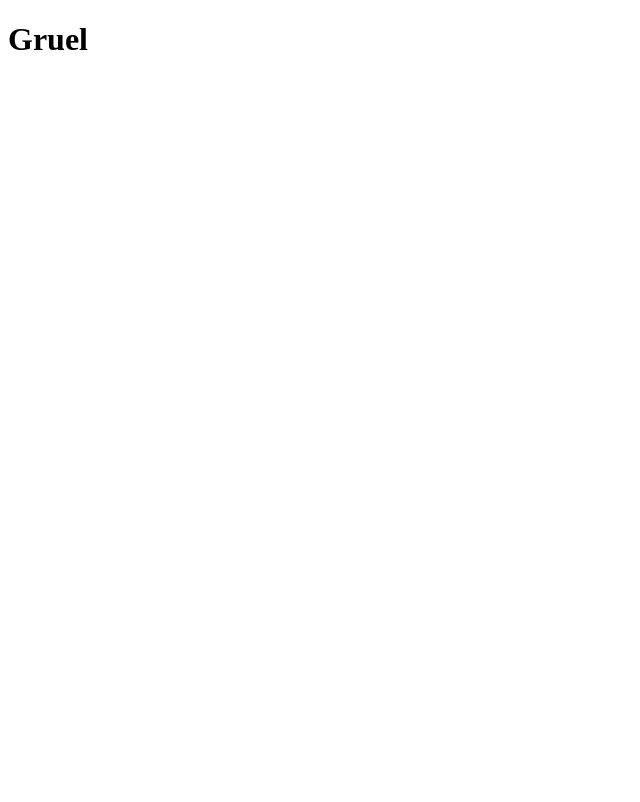
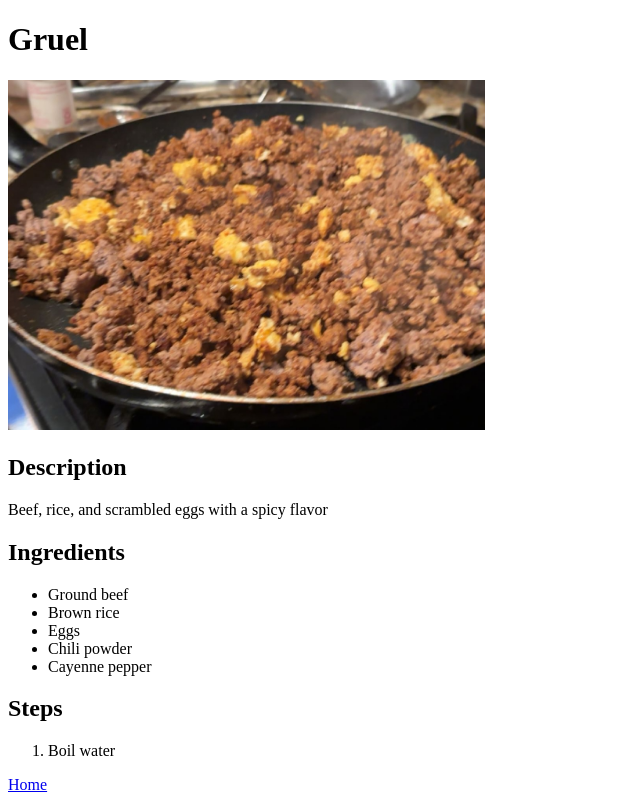
Before and after one commit to 8tsmith11/odin-recipes, a plain HTML site: page recipes/gruel.html in a window 1280 px wide. Shown: the whole page, without its empty margins (0-640 px from the left). Drawn offline with Linux system fonts and the light colour scheme.

Commit message:
Create img directory and gruel.html
img stores images of finished recipes. Add headings, description
paragraph, linked image from img, home link, ingredients list to
gruel.html.

```diff
--- a/recipes/gruel.html
+++ b/recipes/gruel.html
@@ -6,5 +6,25 @@
 
     <body>
         <h1>Gruel</h1>
+        <img src="../img/gruel.jpg" alt="meat and rice in a pan" height="350">
+
+        <h2>Description</h2>
+        <p>Beef, rice, and scrambled eggs with a spicy flavor</p>
+
+        <h2>Ingredients</h2>
+        <ul>
+            <li>Ground beef</li>
+            <li>Brown rice</li>
+            <li>Eggs</li>
+            <li>Chili powder</li>
+            <li>Cayenne pepper</li>
+        </ul>
+
+        <h2>Steps</h2>
+        <ol>
+            <li>Boil water</li>
+        </ol>
+
+        <a href="../index.html">Home</a>
     </body>
 </html>
```
Also changed, not shown: index.html (+3 -0 lines), img/gruel.jpg (added).
